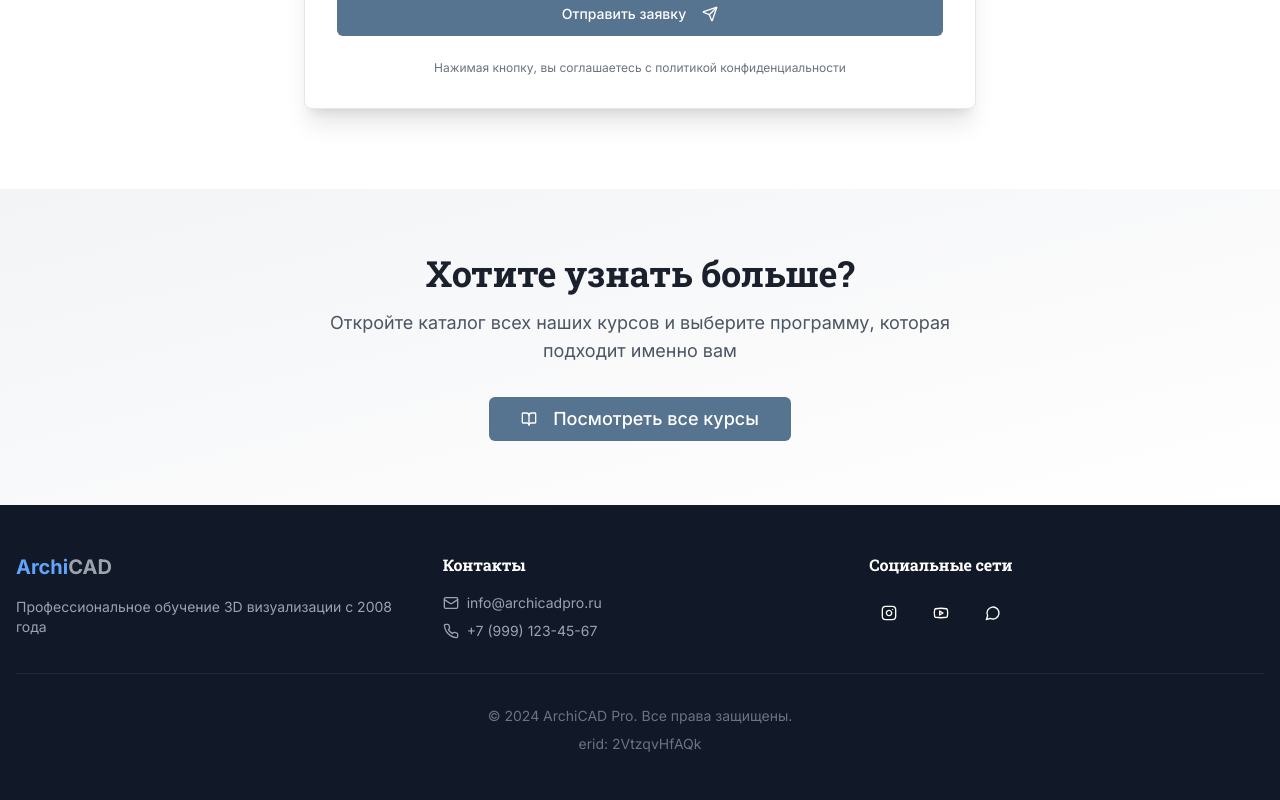
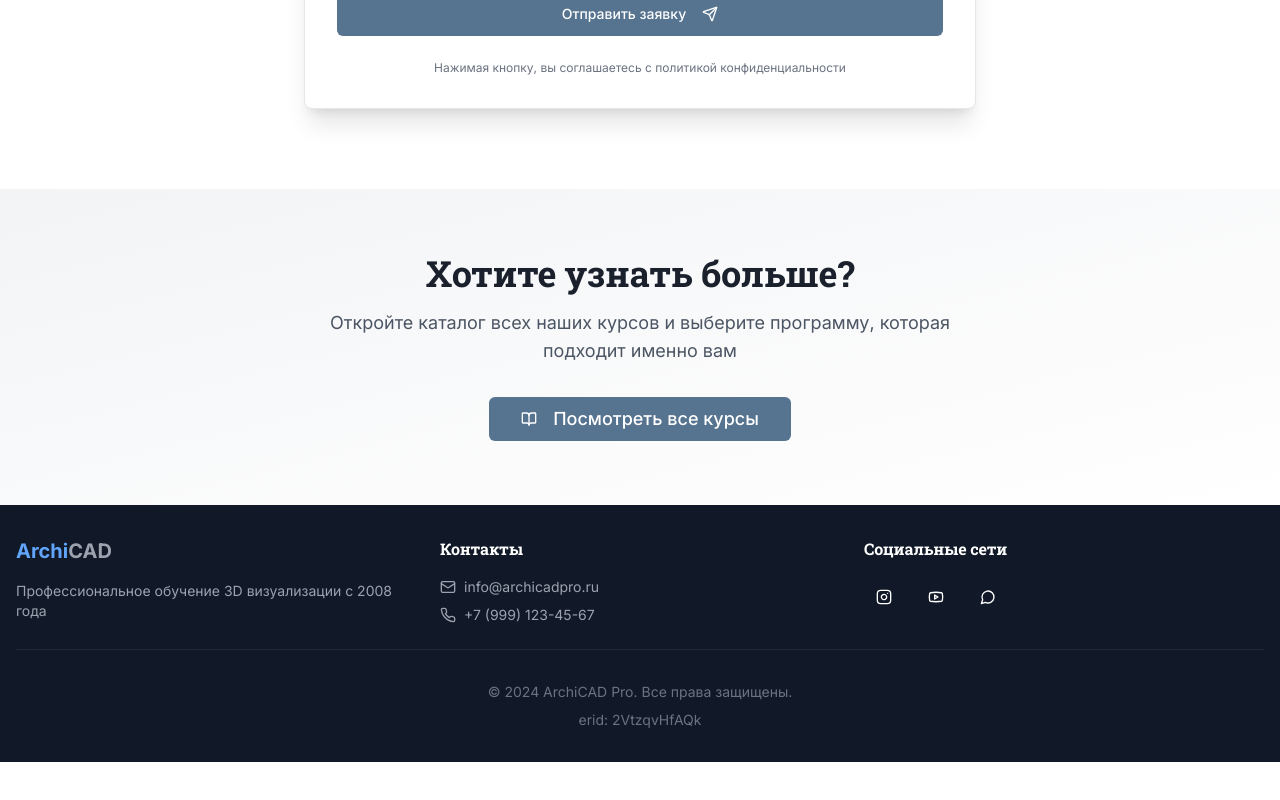
Before and after one commit to pr-poehali-dev/archicad-course-website, a React (Vite) app: page / in a window 1280 px wide. Shown: the part 7118-7918 px from the top of the page. After the commit the page ends 7880 px from the top, so only its background shows below. Built offline with nearby package versions, Linux system fonts and the light colour scheme.

Commit message:
Уменьшить высоту нижнего отсека

```diff
--- a/src/components/ContactAndFooter.tsx
+++ b/src/components/ContactAndFooter.tsx
@@ -108,9 +108,9 @@ const ContactAndFooter = () => {
         </div>
       </section>
 
-      <footer className="bg-gray-900 text-white py-12">
+      <footer className="bg-gray-900 text-white py-8">
         <div className="container mx-auto px-4">
-          <div className="grid md:grid-cols-3 gap-8 mb-8">
+          <div className="grid md:grid-cols-3 gap-6 mb-6">
             <div>
               <div className="font-bold text-xl mb-4 text-gray-300">
                 <span className="text-blue-400">Archi</span><span className="text-gray-400">CAD</span>
```
